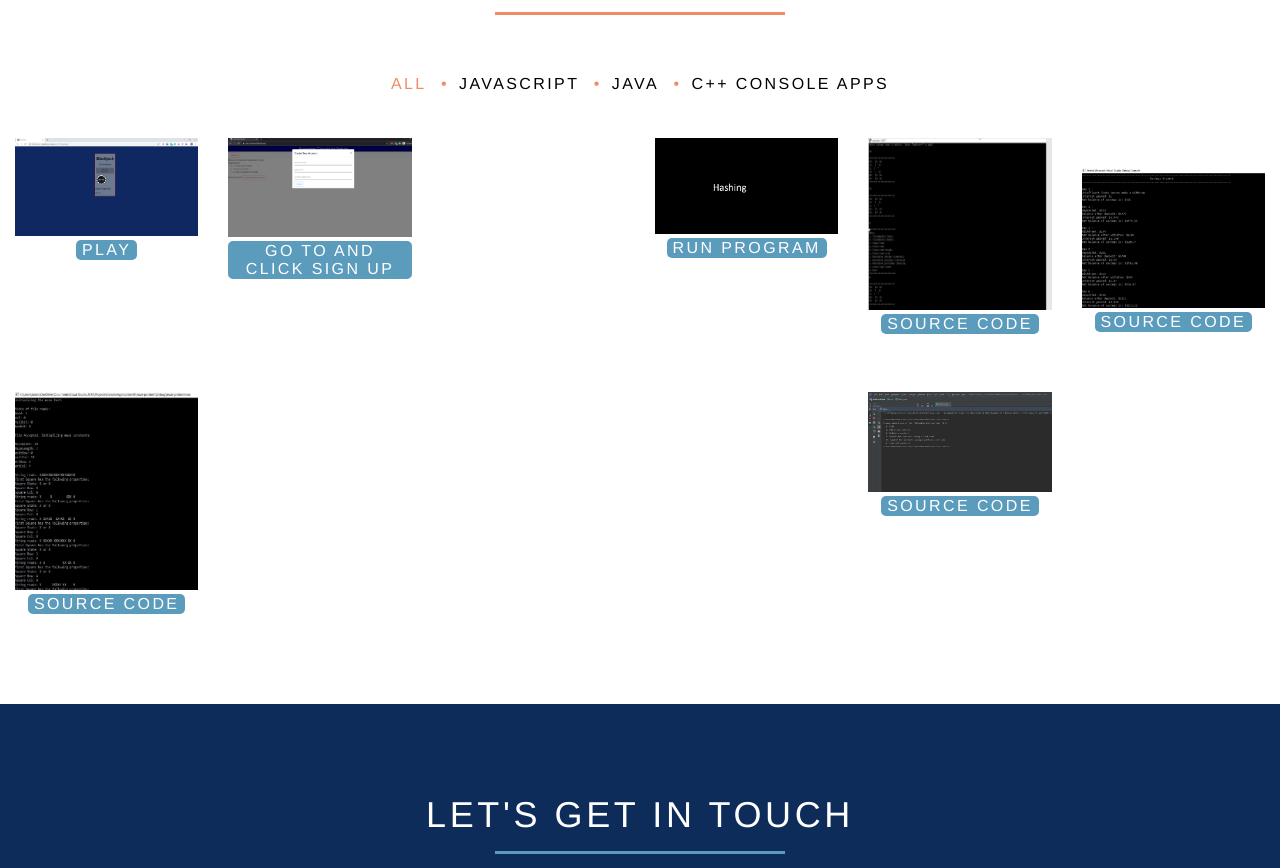
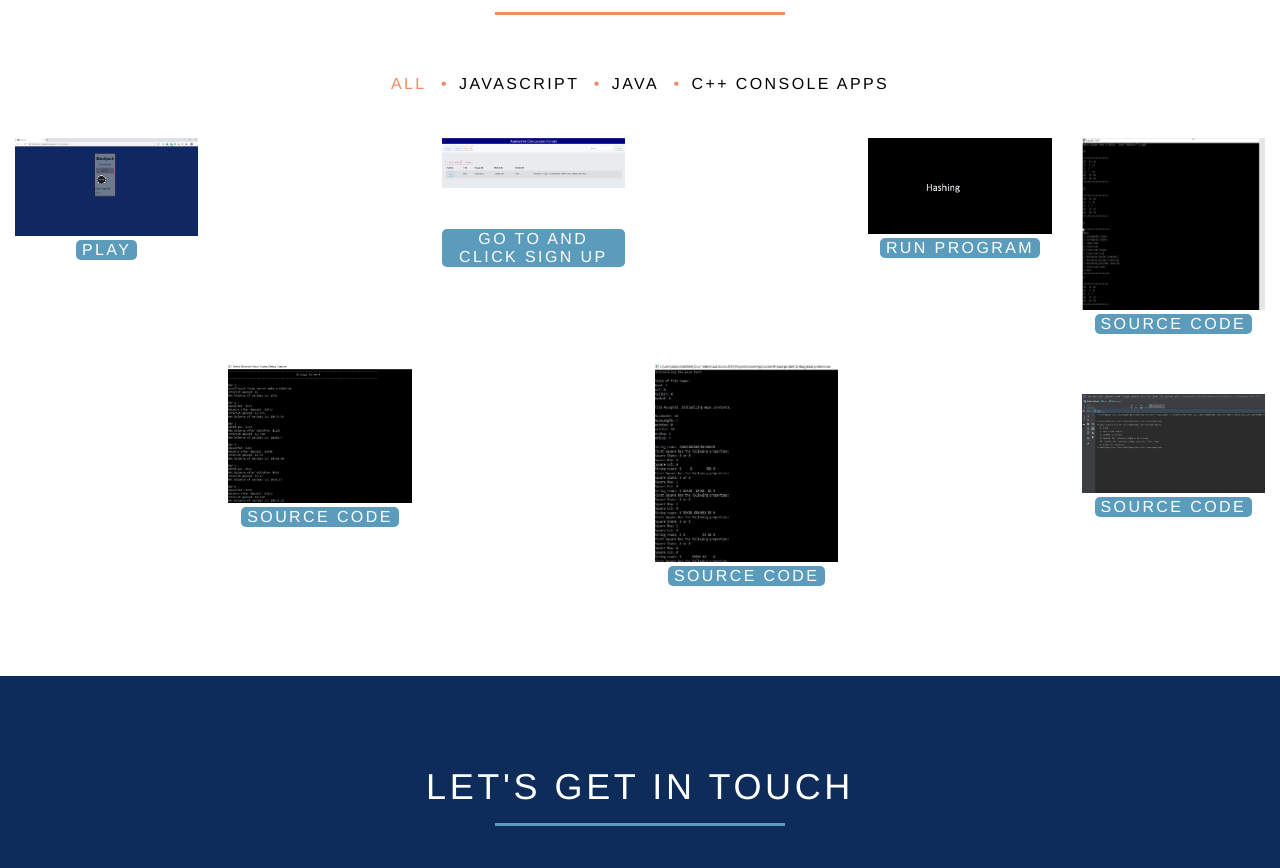
Before and after one commit to lmanuel34/portfolio, a plain HTML site: page index.html in a window 1280 px wide. Shown: the part 3642-4510 px from the top of the page. Drawn offline with Linux system fonts and the light colour scheme; a script that the page names is missing.

Commit message:
Update index.html

```diff
--- a/index.html
+++ b/index.html
@@ -252,7 +252,8 @@
 						<div class="col-1-6 project port-application"><a href="blackjackwin.jpg" title="My first JavaScript Project"><img src="blackjackhome.jpg" alt="blackjack game"></a>
 						<button class="button" onClick="window.open('http://apollo.occc.edu/user1612/blackjack/');"><span class="icon">PLAY</span></button>
 						</div>
-						<div class="col-1-6 project port-application"><a href="signedin.jpg" title="CRUD website"><img src="signup.jpg" alt="crud website"></a>
+						<div class="col-1-6 project port-application"><a href="postAmessage.jpg" title="Post a message to Thread"></a></div>
+						<div class="col-1-6 project port-application"><a href="signup.jpg" title="CRUD website"><img src="signedin.jpg" alt="crud website"></a>
 						<button class="button" onClick="window.open('https://l1p2-wlmanuel34.web.app/');"><span class="icon">GO TO and click SIGN UP</span></button>
 						</div>
 						<div class="col-1-6 project port-web"><a href="output.jpg" title="HashMap that takes in excell file"></a></div>
```
